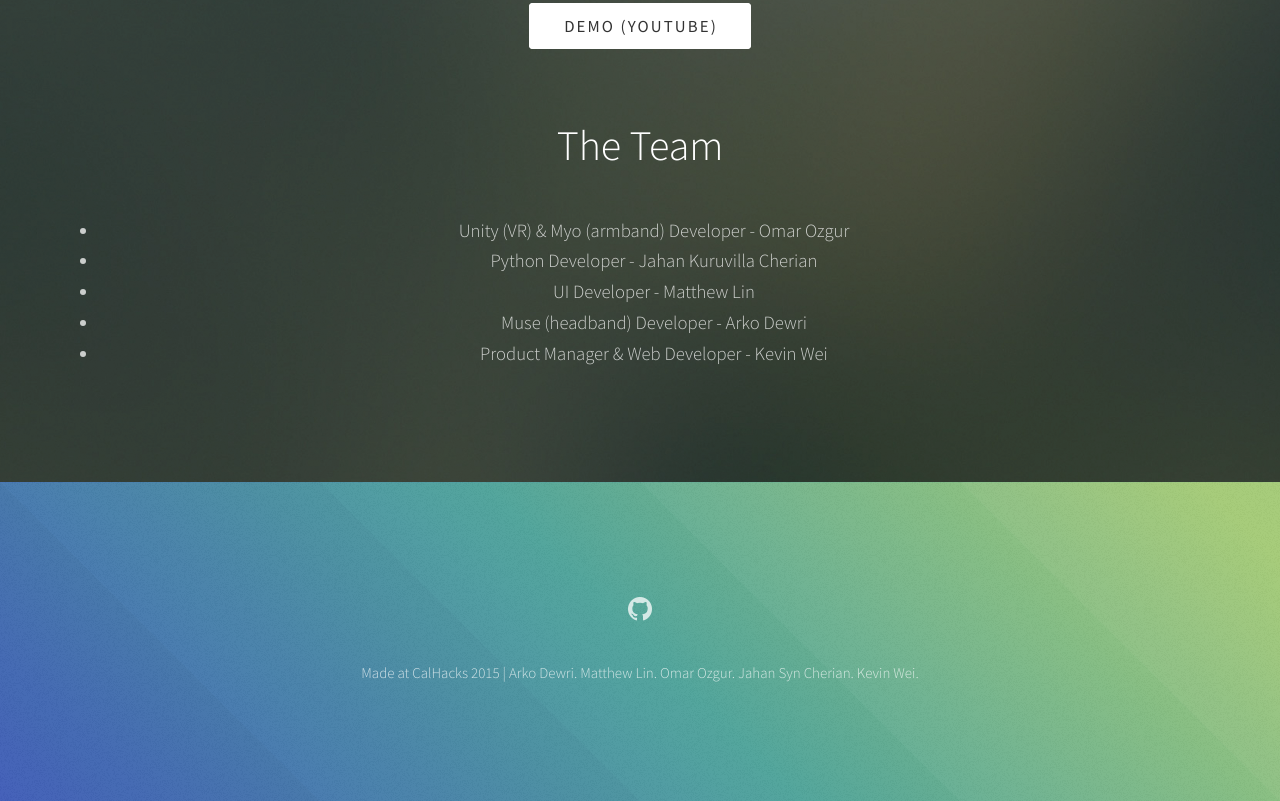
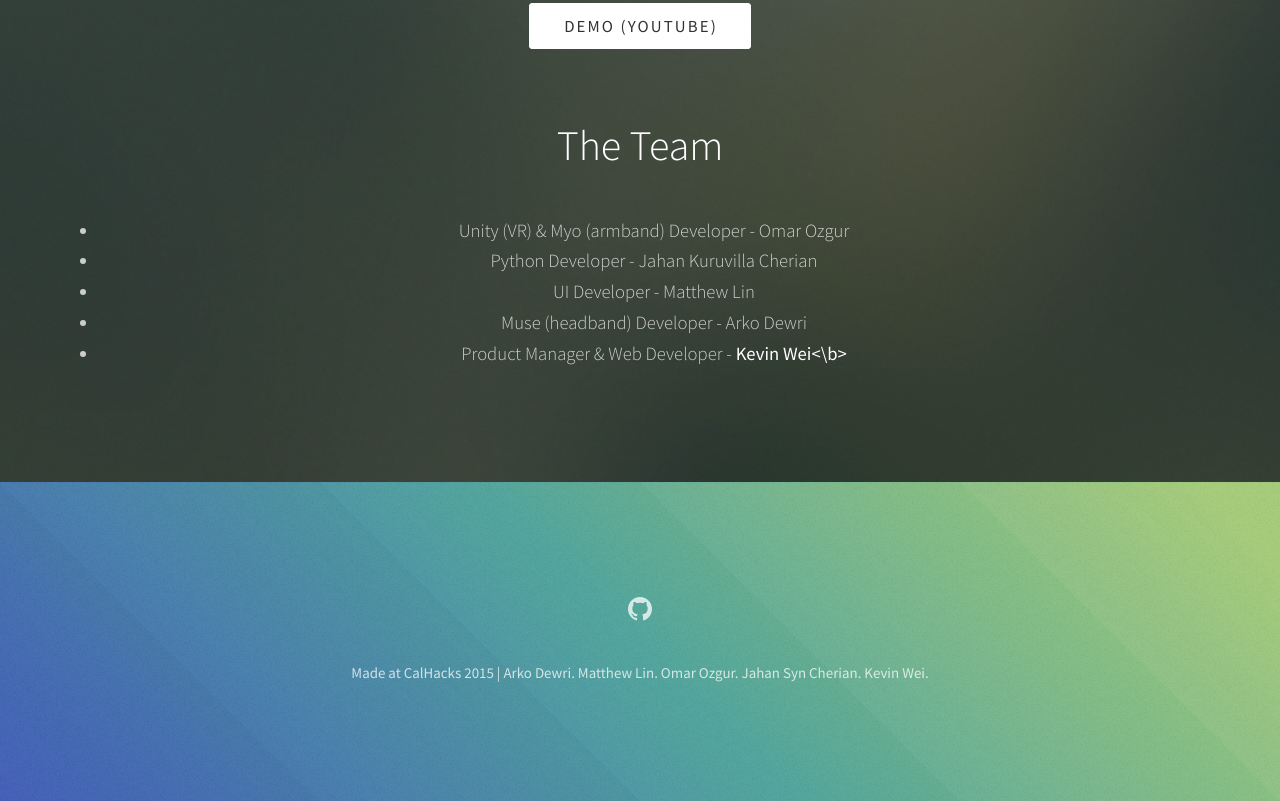
Before and after one commit to kevwei/BrainSpaceVRWeb, a plain HTML site: page index.html in a window 1280 px wide. Shown: the part 2074-2875 px from the top of the page. Drawn offline with Linux system fonts and the light colour scheme.

Commit message:
Update index.html

```diff
--- a/index.html
+++ b/index.html
@@ -82,12 +82,12 @@
 
 					<h1>The Team</h1>
 					<p>
-						<ul>
+						<ul class="unstyled">
 						  <li>Unity (VR) & Myo (armband) Developer - Omar Ozgur</li>
 						  <li>Python Developer - Jahan Kuruvilla Cherian</li>
 						  <li>UI Developer - Matthew Lin</li>
 							<li>Muse (headband) Developer - Arko Dewri</li>
-							<li>Product Manager & Web Developer - Kevin Wei</li>
+							<li>Product Manager & Web Developer - <b>Kevin Wei<\b></li>
 						</ul>
 
 					</p>
```
